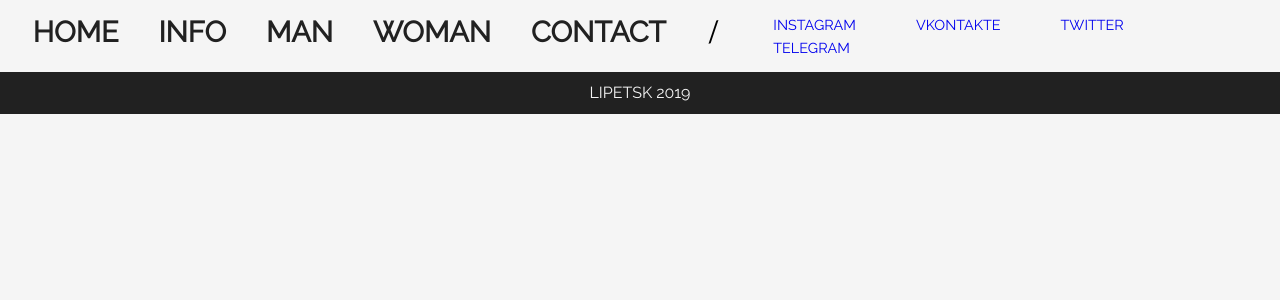
After one commit to Mawwlle/cactus_the_site, a PHP site: page /profile.html in a window 1280 px wide. The commit adds this page. Shown: the top 300 px of the page. Run offline with PHP 8.4, Linux system fonts and the light colour scheme; some libraries are stand-ins or nearby versions.

Commit message:
Add files via upload

```diff
--- a/css/style.css
+++ b/css/style.css
@@ -239,9 +239,7 @@ form:hover .fa{
 
 footer{
 	height: auto;
-	margin: 0 auto;
-	height: ;
-}
+	margin: 0 auto;}
 
 .f1{
 	background: #212121;
@@ -252,10 +250,10 @@ footer{
 }
 
 .f{
-	padding: 1% 1%;
+	padding: 1% ;
 	display: flex;
-	align-items: center;
-	justify-content: space-around;
+/*	align-items: center;*/
+
 }
 
 .main-ul {
@@ -264,7 +262,7 @@ footer{
 
 .main-ul li {
 	font-size: 1.8rem;
-	padding: 2px 4%;
+	padding: 2px 20px;
 }
 
 .main-ul a{
@@ -281,21 +279,24 @@ footer{
 	transform: rotate(-15deg);
 
 }
-/*
+
 .contact{
-	padding: 0 1% ;
-}*/
+	margin: auto;
+	display: flex;
+	flex-wrap: wrap;
+	align-items: center;
+	justify-content: center;
+}
 
 .contact ul{
 	display: flex;
 	flex-wrap: wrap;
-	justify-content: center;
-	text-align: center;
+
 }
 
 .contact li{
 	font-size: .9rem;
-	padding: 3px 4%;/*3px*/
+	padding: 3px 30px;
 	color: #9E9E9E;
 }
 
--- /dev/null
+++ b/profile.html
@@ -0,0 +1,56 @@
+<!DOCTYPE html>
+<html>
+<head>
+	<title>GG</title>
+	<meta charset="utf-8">
+	<link rel="stylesheet" href="css/style.css">
+    <link href="https://fonts.googleapis.com/css?family=Open+Sans|Roboto" rel="stylesheet">
+    <link href="https://fonts.googleapis.com/css?family=Raleway" rel="stylesheet">
+
+    <link rel="stylesheet" href="https://use.fontawesome.com/releases/v5.3.1/css/all.css" integrity="sha384-mzrmE5qonljUremFsqc01SB46JvROS7bZs3IO2EmfFsd15uHvIt+Y8vEf7N7fWAU" crossorigin="anonymous">
+
+    <link rel="stylesheet" href="https://unpkg.com/aos@2.3.1/dist/aos.css" >
+    <link rel="stylesheet" type="text/css" href="plugins/aos/aos.css">
+
+</head>
+<body>
+	<header>
+
+	</header>
+	<main>
+
+	</main>
+
+
+
+
+
+
+	<footer>
+		<div class="f">
+				<ul class="main-ul">
+					<li> <a href="#">HOME</a> </li>
+					<li><a href="#">INFO</a></li>
+					<li><a href="#">MAN</a></li>
+					<li><a href="#">WOMAN</a></li>
+					<li><a href="#" >CONTACT</a></li>
+					<li class="contactaa"> /</li>
+				</ul>
+			<div class="contact">
+				<ul>
+					<li><a href="#">INSTAGRAM</a></li>
+					<li><a href="#">VKONTAKTE</a></li>
+					<li><a href="#">TWITTER</a></li>
+					<li><a href="#">TELEGRAM</a></li>
+				</ul>
+			</div>
+		</div>
+		<div class="f1">LIPETSK 2019</div>
+	</footer>
+	<script type="text/javascript" src="plugins/aos/aos.js"></script>
+	<script>
+  		AOS.init();
+	</script>
+
+	<script src ="script/script.js"></script>
+</body>
```
Also changed, not shown: index.html (+22 -26 lines), index/bg.png (added), index/unknown.png (added), 1 other file.
